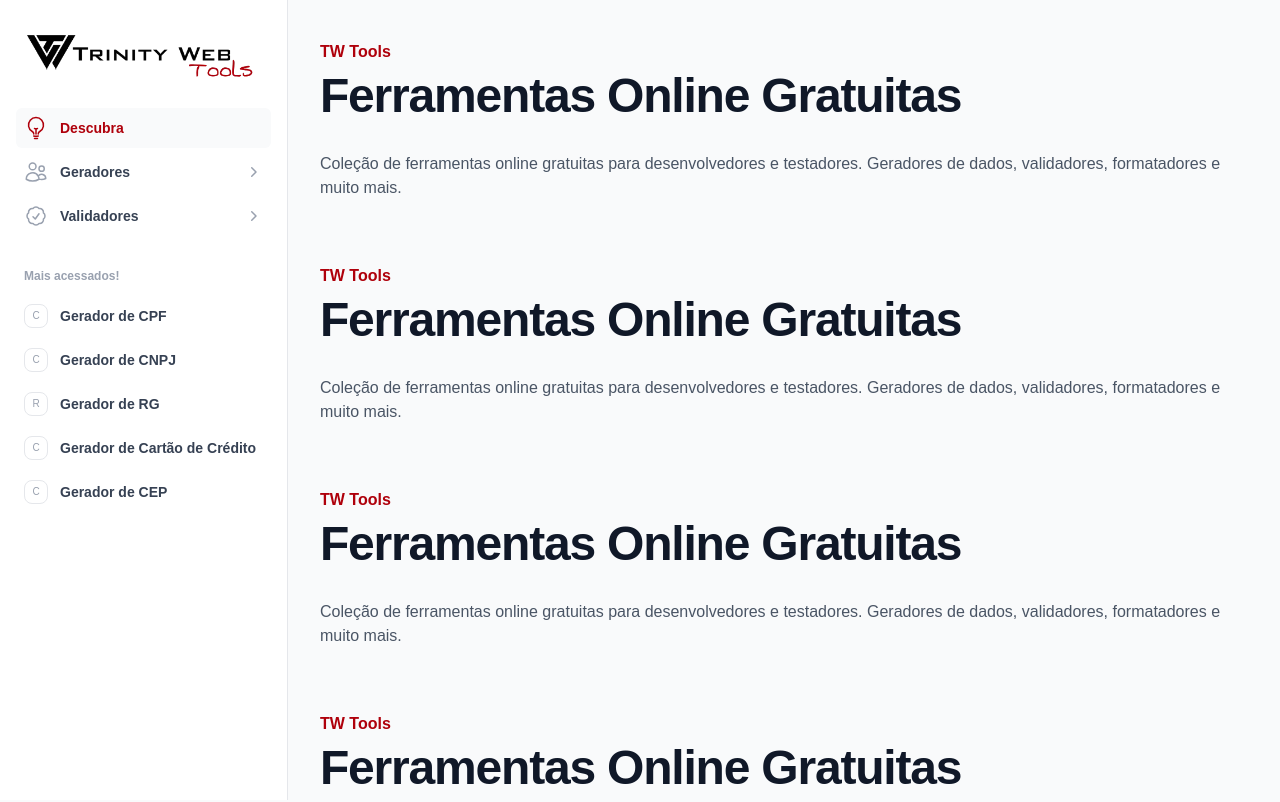
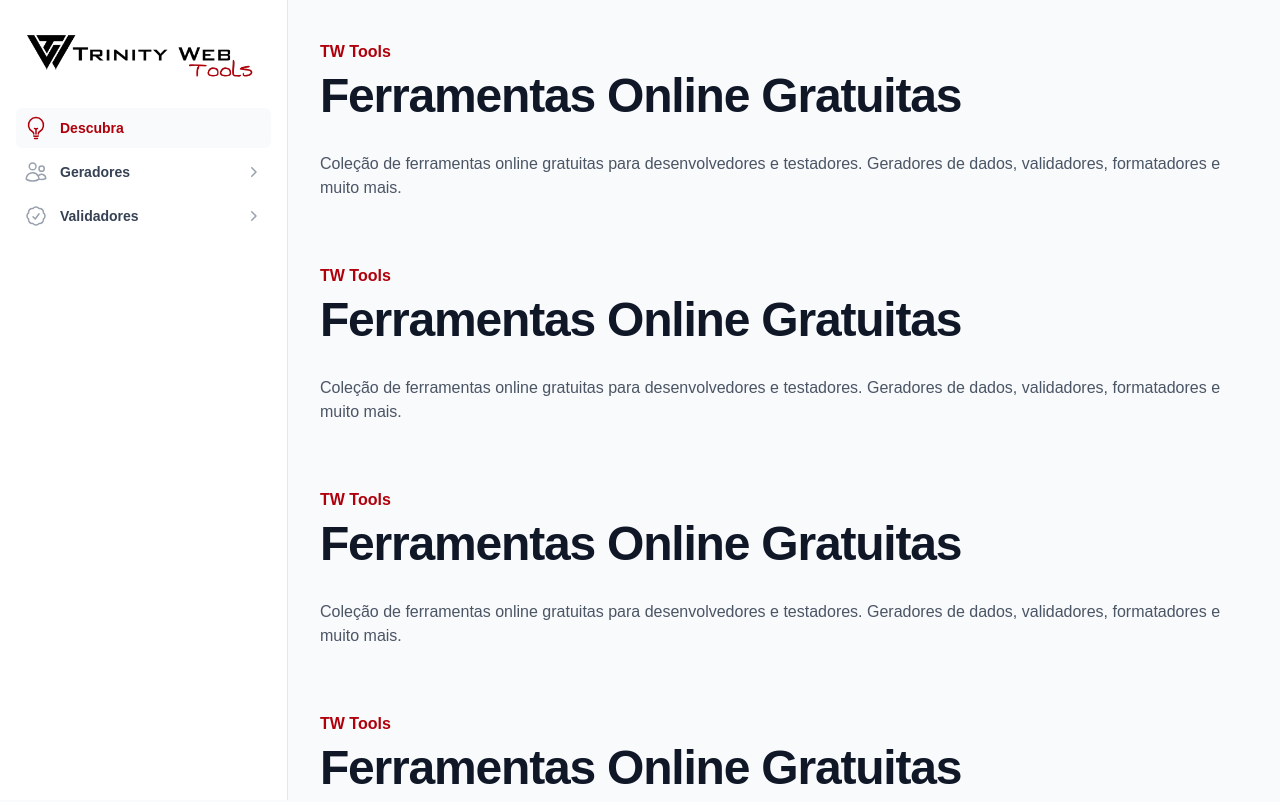
Before and after one commit to TrindadeBRA/tw-tools, a Next.js app: page / in a window 1280 px wide. Shown: the top 802 px of the page. Built offline with nearby package versions, Linux system fonts and the light colour scheme.

Commit message:
remove shortcuts

```diff
--- a/src/components/layout/Sidebar.tsx
+++ b/src/components/layout/Sidebar.tsx
@@ -54,13 +54,6 @@ export const navigation: NavItem[] = [
       { name: 'Validador de RG', href: '/validadores/rg' },
     ],
   },
-]
-const shortcuts = [
-  { id: 1, name: 'Gerador de CPF', href: '/geradores/cpf', initial: 'C', current: false },
-  { id: 2, name: 'Gerador de CNPJ', href: '/geradores/cnpj', initial: 'C', current: false },
-  { id: 3, name: 'Gerador de RG', href: '/geradores/rg', initial: 'R', current: false },
-  { id: 4, name: 'Gerador de Cartão de Crédito', href: '/geradores/cartao-de-credito', initial: 'C', current: false },
-  { id: 5, name: 'Gerador de CEP', href: '/geradores/cep', initial: 'C', current: false },
 ]
 
 function classNames(...classes: string[]) {
@@ -190,36 +183,6 @@ export default function Sidebar() {
                         ))}
                       </ul>
                     </li>
-                    <li>
-                      <div className="text-xs/6 font-semibold text-gray-400">Mais acessados!</div>
-                      <ul role="list" className="-mx-2 mt-2 space-y-1">
-                        {shortcuts.map((shortcut) => (
-                          <li key={shortcut.name}>
-                            <a
-                              href={shortcut.href}
-                              className={classNames(
-                                shortcut.current
-                                  ? 'bg-gray-50 text-main-900'
-                                  : 'text-gray-700 hover:bg-gray-50 hover:text-main-900',
-                                'group flex gap-x-3 rounded-md p-2 text-sm/6 font-semibold cursor-pointer',
-                              )}
-                            >
-                              <span
-                                className={classNames(
-                                  shortcut.current
-                                    ? 'border-main-900 text-main-900'
-                                    : 'border-gray-200 text-gray-400 group-hover:border-main-900 group-hover:text-main-900',
-                                  'flex size-6 shrink-0 items-center justify-center rounded-lg border bg-white text-[0.625rem] font-medium',
-                                )}
-                              >
-                                {shortcut.initial}
-                              </span>
-                              <span className="truncate">{shortcut.name}</span>
-                            </a>
-                          </li>
-                        ))}
-                      </ul>
-                    </li>
                     <li className='mt-8'>
                       <div className='!size-[235px] mx-auto'>
                         <AdBanner
@@ -316,36 +279,6 @@ export default function Sidebar() {
                     ))}
                   </ul>
                 </li>
-                <li>
-                  <div className="text-xs/6 font-semibold text-gray-400">Mais acessados!</div>
-                  <ul role="list" className="-mx-2 mt-2 space-y-1">
-                    {shortcuts.map((shortcut) => (
-                      <li key={shortcut.name}>
-                        <a
-                          href={shortcut.href}
-                          className={classNames(
-                            shortcut.current
-                              ? 'bg-gray-50 text-main-900'
-                              : 'text-gray-700 hover:bg-gray-50 hover:text-main-900',
-                            'group flex gap-x-3 rounded-md p-2 text-sm/6 font-semibold cursor-pointer',
-                          )}
-                        >
-                          <span
-                            className={classNames(
-                              shortcut.current
-                                ? 'border-main-900 text-main-900'
-                                : 'border-gray-200 text-gray-400 group-hover:border-main-900 group-hover:text-main-900',
-                              'flex size-6 shrink-0 items-center justify-center rounded-lg border bg-white text-[0.625rem] font-medium',
-                            )}
-                          >
-                            {shortcut.initial}
-                          </span>
-                          <span className="truncate">{shortcut.name}</span>
-                        </a>
-                      </li>
-                    ))}
-                  </ul>
-                </li>
                 <li className='mt-8'>
                   <div className='!size-[235px] mx-auto'>
                     <AdBanner
```
